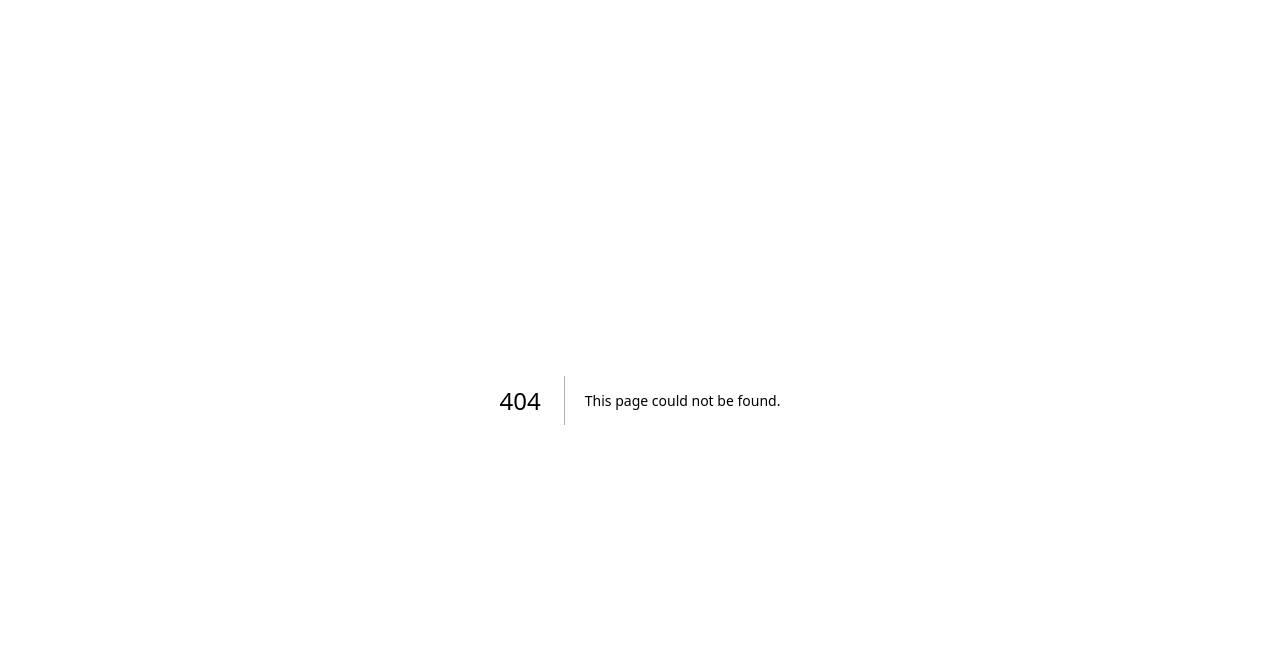
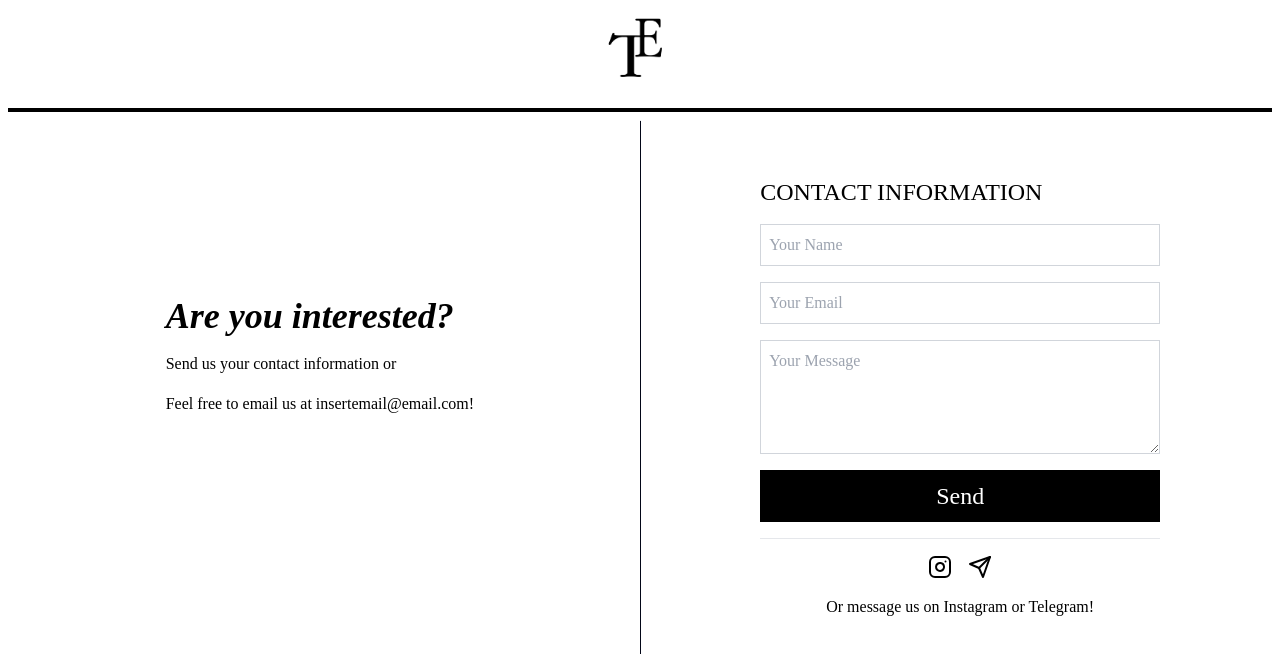
Before and after one commit to JerickWong/toy-envoy-website, a Next.js app: page /contact in a window 1280 px wide. Before the commit this address had no page. Shown: the top 654 px of the page. Built offline with nearby package versions, Linux system fonts and the light colour scheme.

Commit message:
Add initial contact form

```diff
--- /dev/null
+++ b/app/contact/page.js
@@ -0,0 +1,31 @@
+import Navbar from "@/components/Navbar"
+import ContactForm from "@/components/ContactForm"
+
+export default function Contact() {
+  return (
+    <div className='max-h-screen min-h-screen flex flex-col'>
+      <Navbar />
+      <section className="flex min-h-screen justify-between">
+        <div className="flex flex-col justify-start items-center max-w-half-screen w-full mt-44 gap-3">
+          <div className="space-y-4 font-montserrat">
+            <h1 className="text-4xl italic font-bold dark:text-white">Are you interested?</h1>
+            <p>Send us your contact information or</p>
+            <p>Feel free to email us at insertemail@email.com!</p>
+          </div>
+        </div>
+        <hr className="w-px h-screen inline-block bg-slate-950"></hr>
+        <div className="flex flex-col justify-start items-center max-w-half-screen w-full mt-14 gap-5">
+          {/* <form>
+            <h1 className="text-4xl">CONTACT INFORMATION</h1>
+            <input type="text" placeholder="Name"></input>
+            <input type="email" placeholder="Email"></input>
+            <select></select>
+            <textarea id="message" rows="4" class="block p-2.5 text-sm text-gray-900 bg-gray-50 rounded-lg border border-gray-300 focus:ring-blue-500 focus:border-blue-500 dark:bg-gray-700 dark:border-gray-600 dark:placeholder-gray-400 dark:text-white dark:focus:ring-blue-500 dark:focus:border-blue-500" placeholder="Message..."></textarea>
+            <button type="button" class="button-interested font-montserrat">Submit</button>
+          </form> */}
+          <ContactForm />
+        </div>
+      </section>
+    </div>
+  )
+}
--- /dev/null
+++ b/components/ContactForm.js
@@ -0,0 +1,73 @@
+'use client'
+
+import React, { useState } from 'react';
+import { FiInstagram, FiSend } from 'react-icons/fi';
+
+const ContactForm = () => {
+  const [name, setName] = useState('');
+  const [email, setEmail] = useState('');
+  const [message, setMessage] = useState('');
+
+  const handleSubmit = async e => {
+    e.preventDefault();
+
+    const response = await fetch('/api/contact', {
+      method: 'POST',
+      headers: {
+        'Content-Type': 'application/json'
+      },
+      body: JSON.stringify({ name, email, message })
+    });
+
+    if (response.ok) {
+      alert('Email sent successfully');
+    } else {
+      alert('There was a problem sending your email');
+    }
+  };
+
+  return (
+    <form onSubmit={handleSubmit} className="flex flex-col gap-4 min-w-400 font-montserrat">
+      <h1 className="text-2xl">CONTACT INFORMATION</h1>
+      <input
+        type="text"
+        name="name"
+        placeholder="Your Name"
+        value={name}
+        onChange={e => setName(e.target.value)}
+        className="p-2 border border-gray-300"
+      />
+      <input
+        type="email"
+        name="email"
+        placeholder="Your Email"
+        value={email}
+        onChange={e => setEmail(e.target.value)}
+        className="p-2 border border-gray-300"
+      />
+      <textarea
+        name="message"
+        rows="4"
+        placeholder="Your Message"
+        value={message}
+        onChange={e => setMessage(e.target.value)}
+        className="p-2 border border-gray-300"
+      />
+      <button type="button" class="button-send font-montserrat">
+        Send
+      </button>
+      <hr />
+      <div className="flex justify-center space-x-4">
+        <a href="https://instagram.com/yourusername" target="_blank" rel="noreferrer" className="text-2xl">
+          <FiInstagram />
+        </a>
+        <a href="https://t.me/yourusername" target="_blank" rel="noreferrer" className="text-2xl">
+          <FiSend />
+        </a>
+      </div>
+      <p className="text-center">Or message us on Instagram or Telegram!</p>
+    </form>
+  );
+};
+
+export default ContactForm;
--- a/package.json
+++ b/package.json
@@ -18,6 +18,7 @@
     "postcss-import": "^15.1.0",
     "react": "^18.2.0",
     "react-dom": "^18.2.0",
+    "react-icons": "^4.9.0",
     "tailwindcss": "^3.3.2"
   }
 }
```
Also changed, not shown: 1 other file (tests, documents, lock files or other folders).
